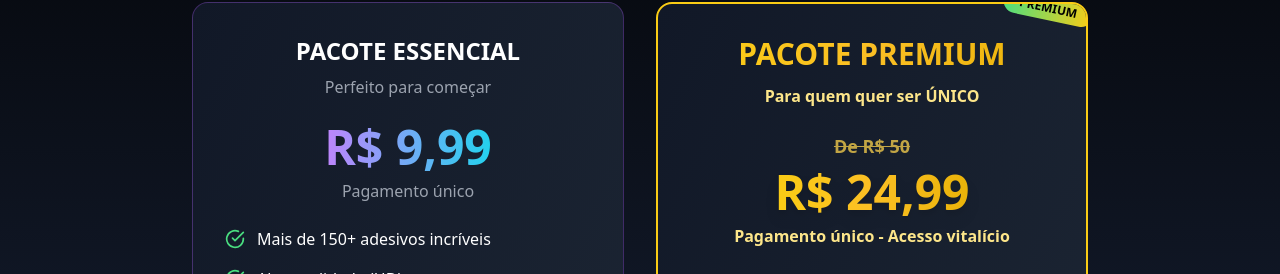
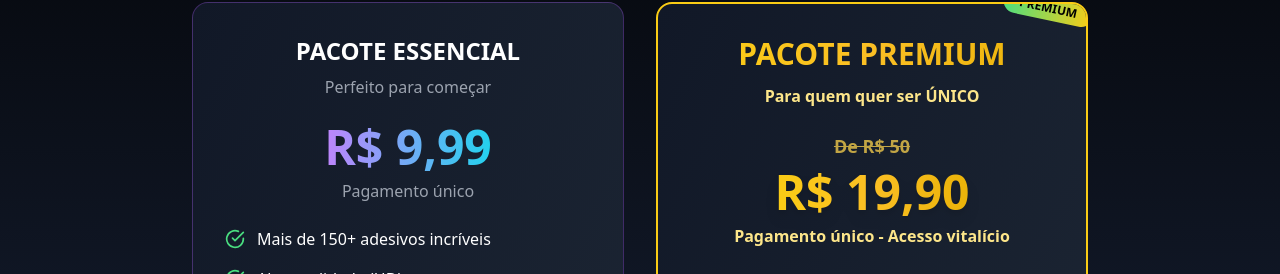
Before and after one commit to Rodrigofdfbvfs/adesivosmagneticos, a React (Vite) app: page / in a window 1280 px wide. Shown: the part 6019-6293 px from the top of the page. Built offline with nearby package versions, Linux system fonts and the light colour scheme.

Commit message:
Alterar preço do pacote premium para R$ 19,90

```diff
--- a/src/App.tsx
+++ b/src/App.tsx
@@ -458,7 +458,7 @@ function App() {
                   </div>
                   <div className="text-5xl font-black mb-2">
                     <span className="bg-gradient-to-r from-yellow-400 via-amber-400 to-yellow-500 bg-clip-text text-transparent drop-shadow-lg">
-                      R$ 24,99
+                      R$ 19,90
                     </span>
                   </div>
                   <p className="text-amber-200 font-semibold">Pagamento único - Acesso vitalício</p>
```
